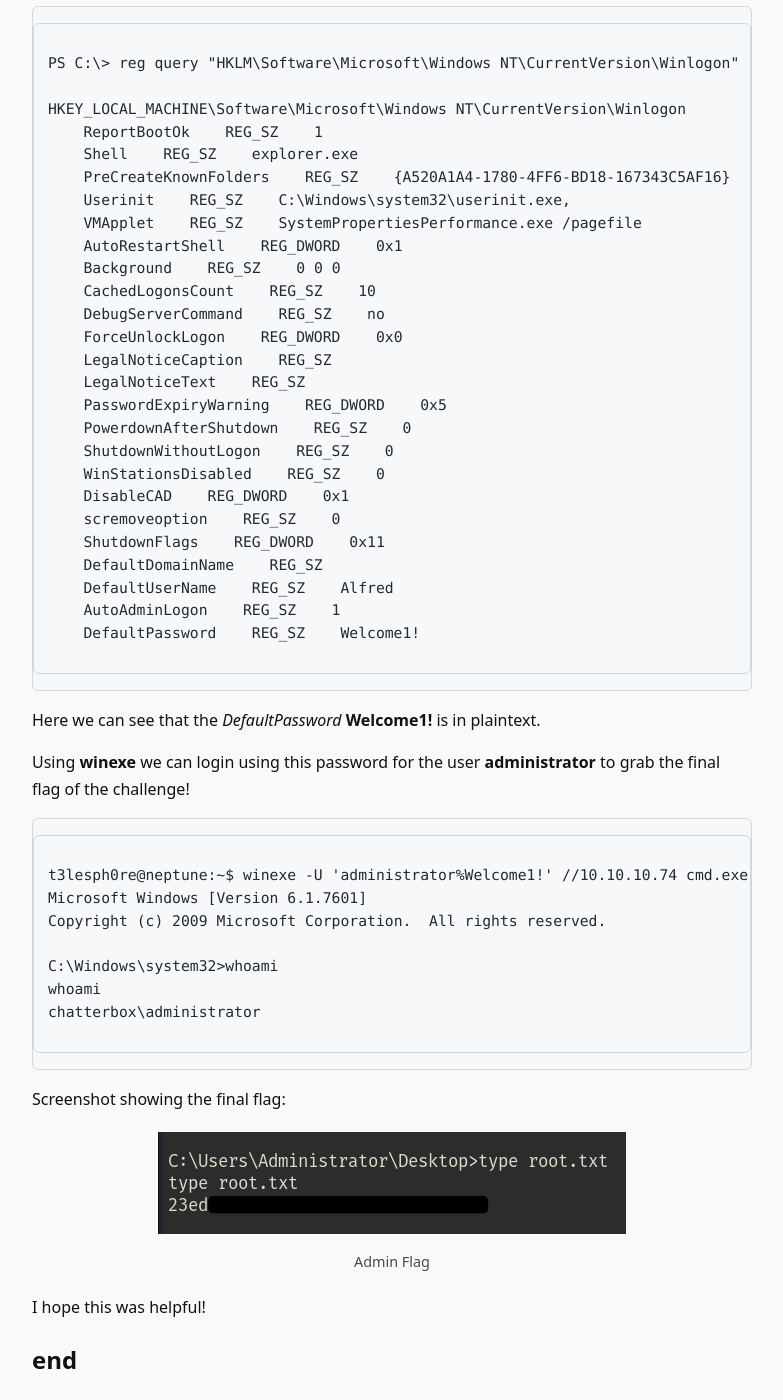
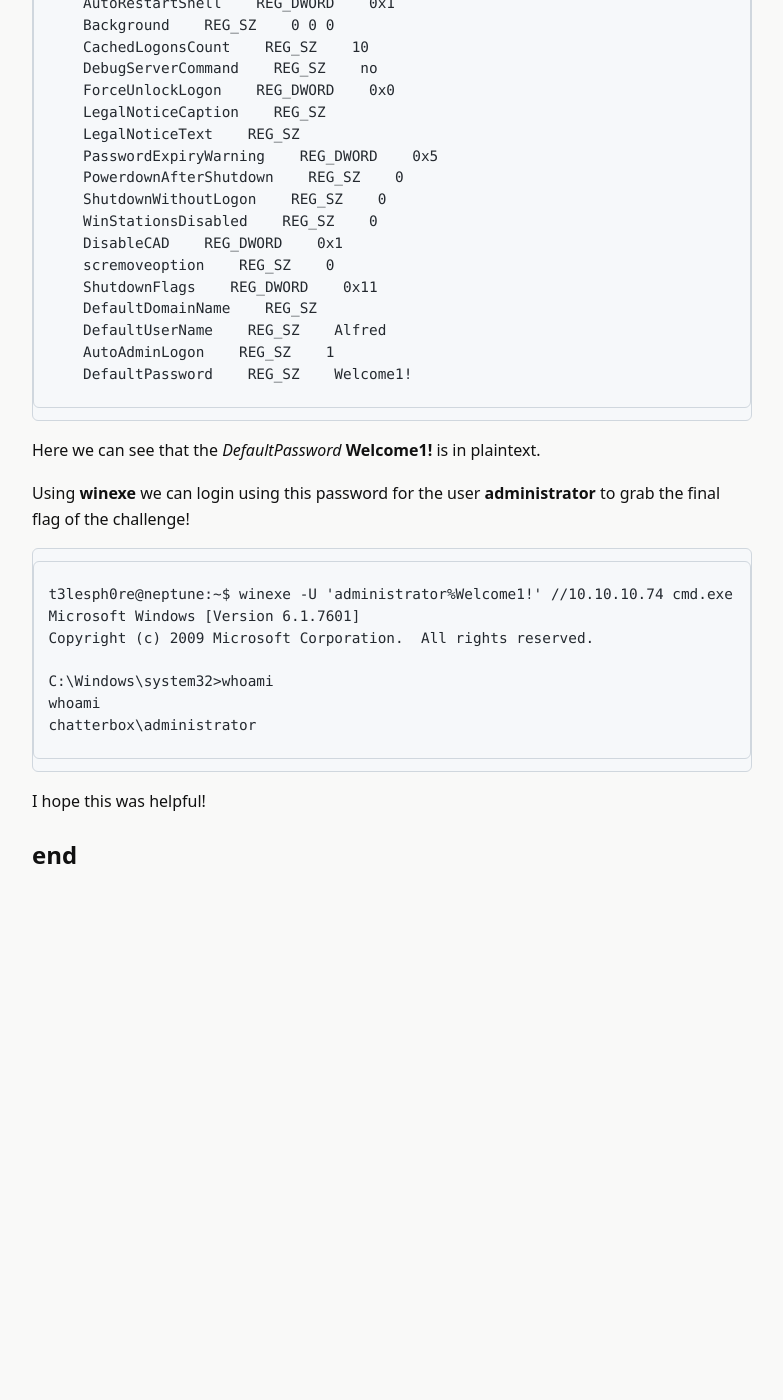
Before and after one commit to t3lesph0re/t3lesph0re.github.io, a Jekyll site: the page built from _posts/2025-10-14-htb_chatterbox.md, in a window 1280 px wide and 1400 px high, scrolled down 5061 px. Shown: the whole window, without its empty margins (248-1031 px from the left). Built offline with Jekyll 4.4.1, drawn with Linux system fonts in a browser that asks for light colours; after the commit the page ends 5955 px from its top, so only the background shows below that.

Commit message:
Tighten CLI block spacing and remove extra padding

````diff
--- a/_posts/2025-10-14-htb_chatterbox.md
+++ b/_posts/2025-10-14-htb_chatterbox.md
@@ -214,12 +214,6 @@
 whoami
 chatterbox\administrator
 ```
-Screenshot showing the final flag:
-
-<figure>
-  <img src="{{ '/assets/images/chatterbox-flag.png' | relative_url }}" alt="Chatterbox Flag" />
-  <figcaption>Admin Flag</figcaption>
-</figure>
 
 I hope this was helpful!
 
--- a/assets/css/custom.css
+++ b/assets/css/custom.css
@@ -66,47 +66,43 @@
 .post-nav a{opacity:.9}
 .post-nav a:hover{opacity:1;text-decoration:underline}
 
-/* --- Clean, GitHub-like code blocks --- */
+/* --- Clean, tight CLI blocks (no heavy padding) --- */
+:root { color-scheme: light; }
+
 .highlighter-rouge,
 .highlight,
 .highlight pre,
 pre {
-  background: #f6f8fa !important;     /* soft light */
+  background: #f6f8fa !important;   /* subtle light gray */
   color: #24292f !important;
   border: 1px solid #d0d7de;
   border-radius: 6px;
   box-shadow: none !important;
+  margin: 0.75rem 0;
+  padding: 0;
 }
 
-/* block code container */
-.highlight,
+/* main text area inside */
+.highlight pre,
 pre {
-  margin: 1rem 0;
-  padding: 0;                          /* let <pre> handle padding */
+  font: 0.94rem/1.45 'JetBrains Mono','Fira Code',ui-monospace,Menlo,Consolas,monospace;
+  background: transparent !important;
+  border: 0 !important;
+  padding: 0.6rem 0.9rem;           /* reduced padding */
+  overflow-x: auto;
 }
 
-/* the actual pre area */
-.highlight pre,
-pre {
-  padding: 12px 14px;
-  overflow-x: auto;
-  line-height: 1.5;
-  font: 0.95rem/1.5 'JetBrains Mono','Fira Code',ui-monospace,Menlo,Consolas,monospace;
-  background: transparent !important;  /* avoid double bg */
-  border: 0 !important;
+/* inline code */
+code {
+  font: 0.9rem 'JetBrains Mono','Fira Code',ui-monospace,Menlo,Consolas,monospace;
+  background: #f2f4f6;
+  color: #24292f;
+  border: 1px solid #e1e4e8;
+  border-radius: 4px;
+  padding: 0.1rem 0.35rem;
 }
 
-/* inline `code` */
-code {
-  font: 0.92rem 'JetBrains Mono','Fira Code',ui-monospace,Menlo,Consolas,monospace;
-  background: #f6f8fa;
-  color: #24292f;
-  border: 1px solid #eaeef2;
-  border-radius: 4px;
-  padding: 0.15rem 0.35rem;
-}
-
-/* ensure no double styling when code sits inside pre */
+/* prevent double-styling */
 pre code,
 .highlight pre code {
   background: transparent !important;
@@ -115,13 +111,13 @@
   color: inherit !important;
 }
 
-/* optional: subtle terminal header bar */
+/* optional small title bar */
 .code-header {
-  background: #eef1f4;
+  background: #f9f9fa;
   border: 1px solid #d0d7de;
   border-bottom: 0;
   border-radius: 6px 6px 0 0;
-  padding: 6px 10px;
-  font: 0.82rem ui-sans-serif, system-ui, -apple-system, Segoe UI, Roboto, sans-serif;
-  color: #57606a;
+  padding: 4px 8px;
+  font: 0.8rem system-ui, -apple-system, Segoe UI, Roboto, sans-serif;
+  color: #555;
 }
````
Also changed, not shown: assets/images/chatterbox-flag.png (deleted).
